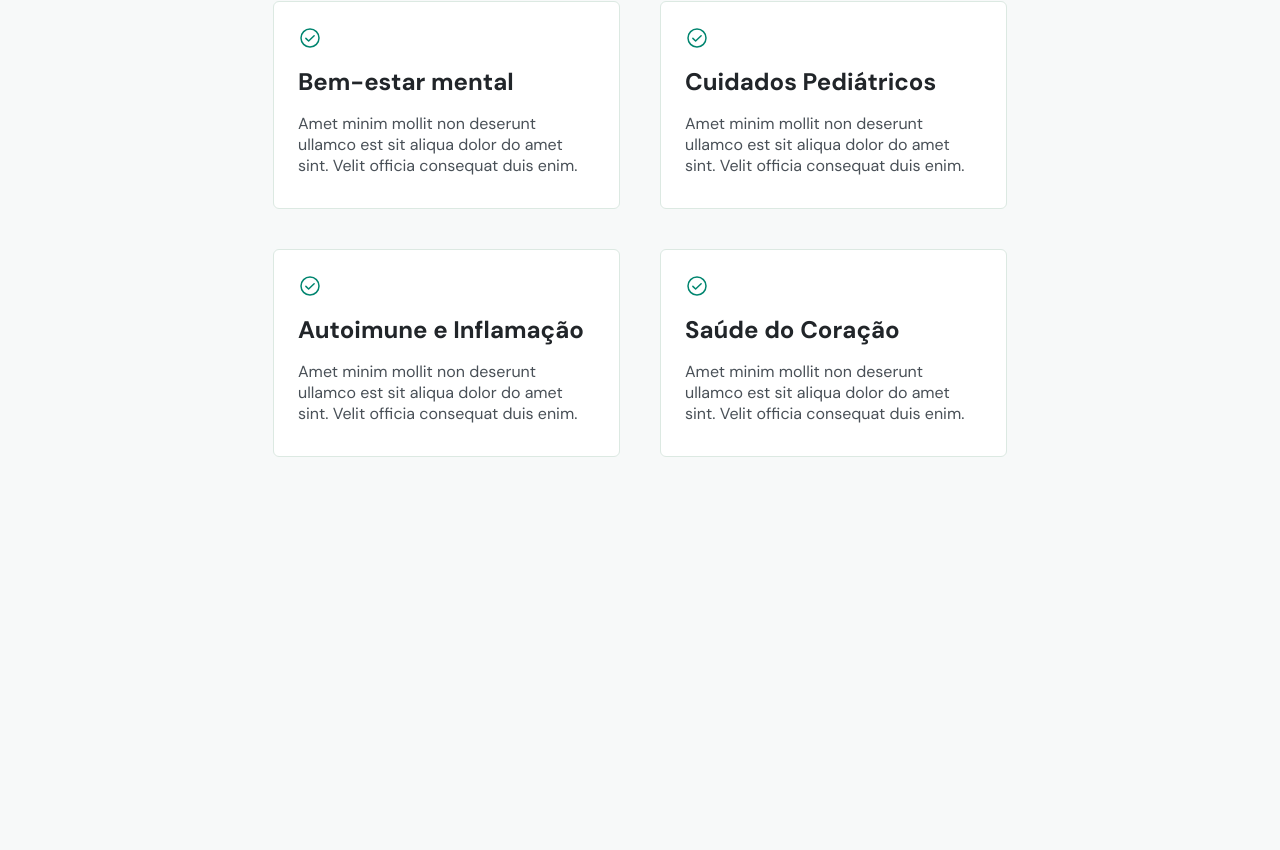
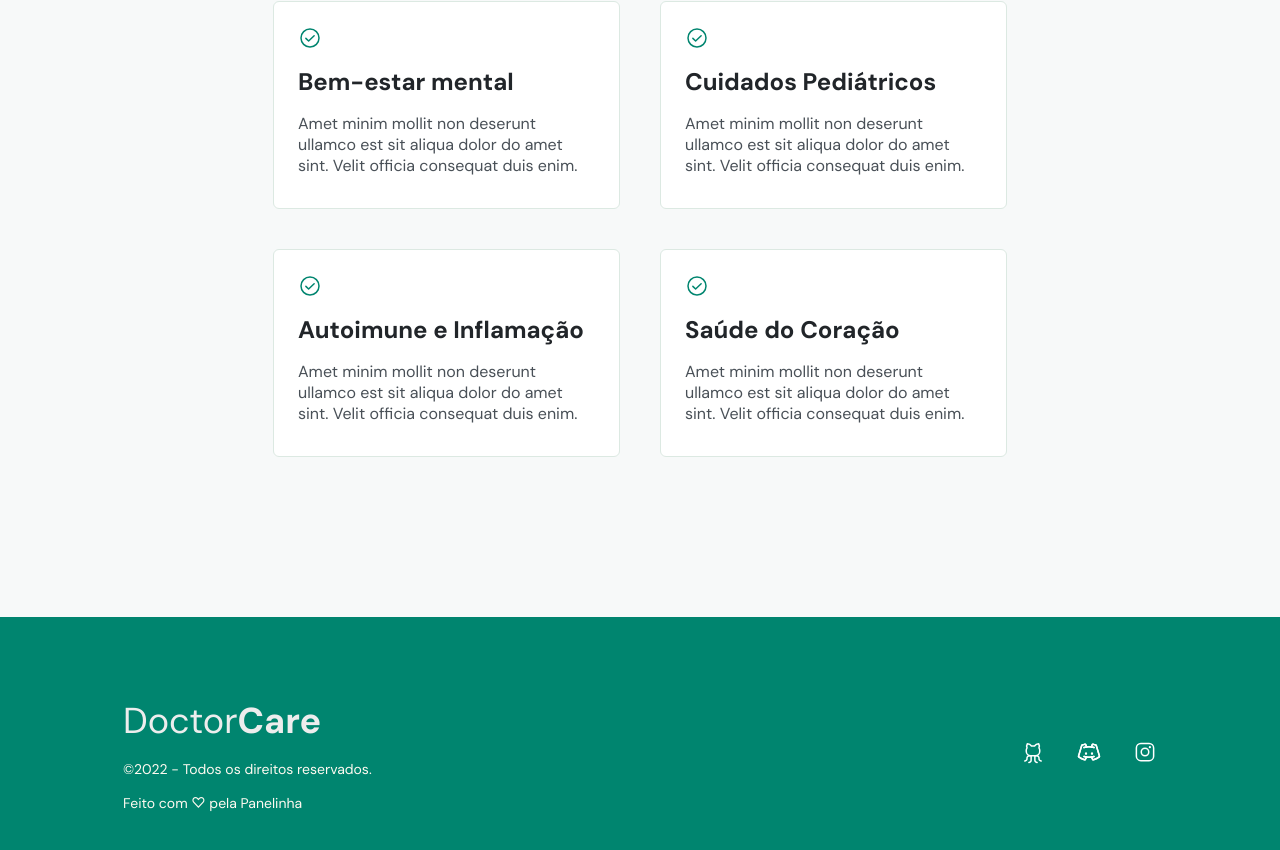
Before and after one commit to Little-Panela/DoctorCare, a React (Vite) app in the folder frontend/: page / in a window 1280 px wide. Shown: the part 1444-2294 px from the top of the page. Before the commit the page ends 2061 px from the top, so only its background shows below. Built offline with nearby package versions, Linux system fonts and the light colour scheme.

Commit message:
fix(footer): create footer

```diff
--- /dev/null
+++ b/frontend/src/components/Footer/index.tsx
@@ -0,0 +1,41 @@
+import {
+  DiscordLogo,
+  GithubLogo,
+  IconContext,
+  InstagramLogo,
+} from 'phosphor-react'
+import { FooterContainer, FooterSocialMidia, FooterTextField } from './styles'
+
+export function Footer() {
+  return (
+    <FooterContainer>
+      <FooterTextField>
+        <strong>
+          Doctor<span>Care</span>
+        </strong>
+
+        <span>©2022 - Todos os direitos reservados.</span>
+        <span>Feito com ♡ pela Panelinha</span>
+      </FooterTextField>
+
+      <FooterSocialMidia>
+        <IconContext.Provider
+          value={{
+            color: 'white',
+            size: 24,
+            mirrored: false,
+          }}>
+          <a href="https://github.com/Little-Panela" rel="noreferrer noopener">
+            <GithubLogo />
+          </a>
+          <a>
+            <DiscordLogo />
+          </a>
+          <a>
+            <InstagramLogo />
+          </a>
+        </IconContext.Provider>
+      </FooterSocialMidia>
+    </FooterContainer>
+  )
+}
--- /dev/null
+++ b/frontend/src/components/Footer/styles.ts
@@ -0,0 +1,48 @@
+import styled from 'styled-components'
+
+export const FooterContainer = styled.footer`
+  display: flex;
+  justify-content: space-between;
+  align-items: center;
+
+  padding: 5rem 7.6875rem;
+
+  background-color: ${(props) => props.theme['green-500']};
+
+  @media (max-width: 720px) {
+    padding: 3.75rem 1.625rem;
+    flex-direction: column;
+    align-items: flex-start;
+
+    gap: 2rem;
+  }
+`
+
+export const FooterTextField = styled.div`
+  display: flex;
+  flex-direction: column;
+  gap: 1rem;
+
+  strong {
+    font-size: 2.25rem;
+    font-weight: 400;
+    color: ${(props) => props.theme.white};
+
+    span {
+      font-size: 2.25rem;
+      font-weight: 700;
+    }
+  }
+
+  > span {
+    color: ${(props) => props.theme['gray-100']};
+
+    font-weight: 400;
+    font-size: 0.875rem;
+  }
+`
+
+export const FooterSocialMidia = styled.div`
+  display: flex;
+  gap: 2rem;
+`
--- a/frontend/src/layouts/DefaultLayout/index.tsx
+++ b/frontend/src/layouts/DefaultLayout/index.tsx
@@ -1,5 +1,8 @@
 import { Outlet } from 'react-router-dom'
+
+import { Footer } from '../../components/Footer'
 import { Navbar } from '../../components/Navbar'
+
 import { LayoutContainer } from './styles'
 
 export function DefaultLayout() {
@@ -7,6 +10,7 @@ export function DefaultLayout() {
     <LayoutContainer>
       <Navbar />
       <Outlet />
+      <Footer />
     </LayoutContainer>
   )
 }
```
